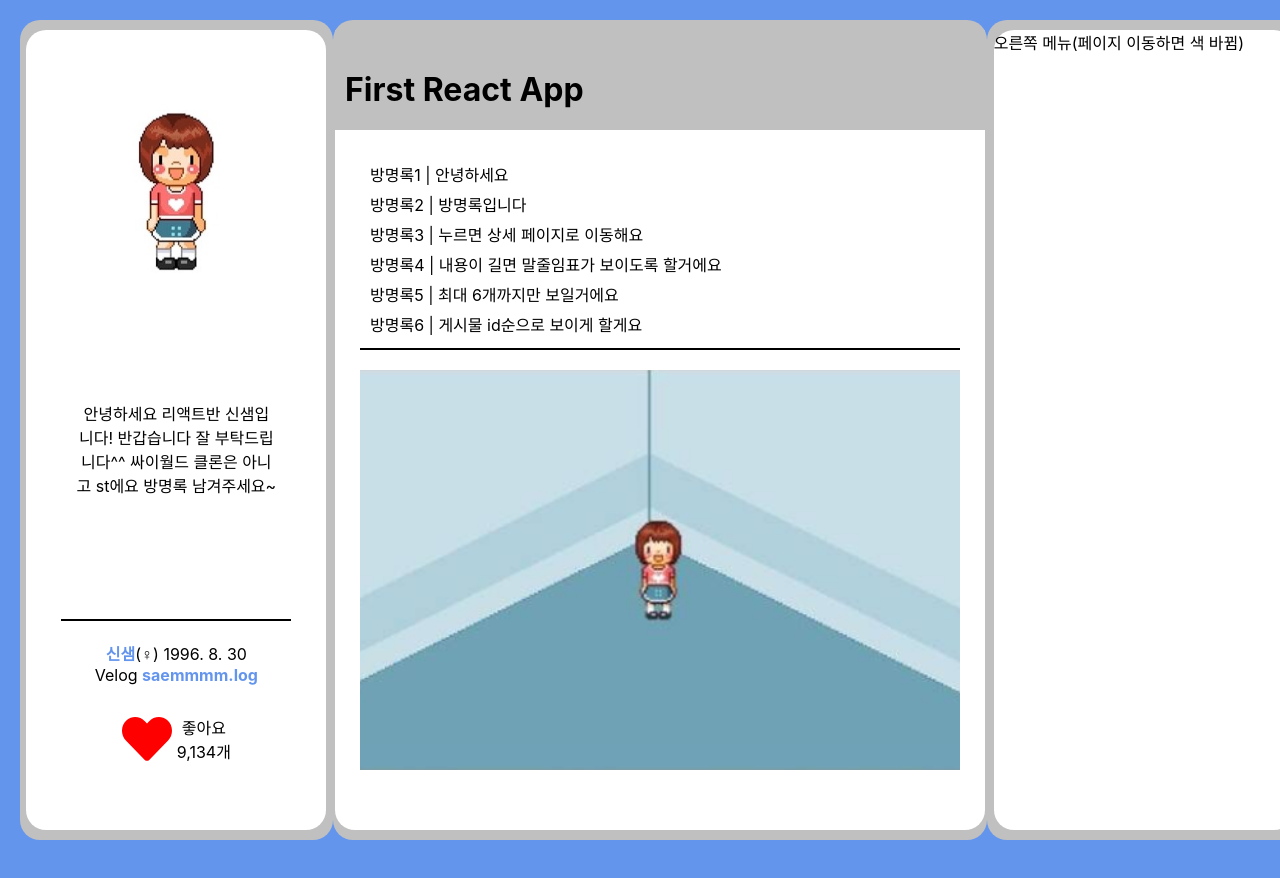
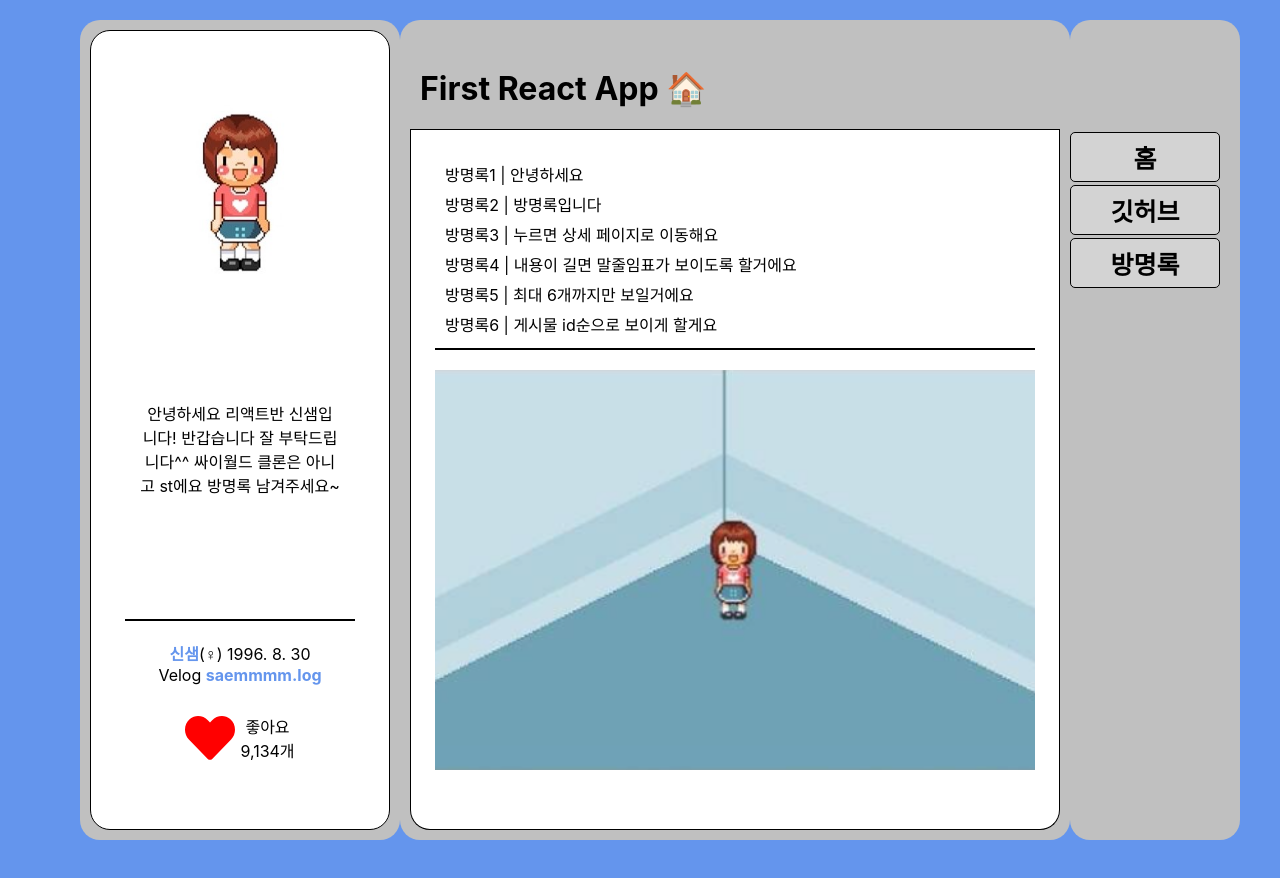
Before and after one commit to SAEMMM/First_React_App, a React (Create React App) app: page / in a window 1280 px wide. Shown: the top 878 px of the page. Built offline with nearby package versions, Linux system fonts and the light colour scheme.

Commit message:
Nav 레이아웃 완료

```diff
--- a/src/components/MidMain.js
+++ b/src/components/MidMain.js
@@ -7,7 +7,7 @@ function MidMain() {
         <Background>
             <StMiddle>
                 <StMiddleHeader>
-                    <h1>First React App</h1>
+                    <h1>First React App 🏠</h1>
                 </StMiddleHeader>
                 <StMiddleBoard>
                     방명록1 | 안녕하세요 <br />
@@ -46,6 +46,9 @@ const StMiddle = styled.div`
   display: flex;
   flex-direction: column;
   align-items: center;
+  border-width: 0px 1px 1px 1px;
+  border-color: black;
+  border-style: solid;
 `
 
 const StMiddleHeader = styled.div`
@@ -56,18 +59,20 @@ const StMiddleHeader = styled.div`
     background-color: Silver;
     display: flex;
     align-items: flex-end;
+    border-bottom-style: solid;
+    border-bottom-width: 1px;
+    border-bottom-style: black;
 `
 
 const StMiddleBoard = styled.div`
     box-sizing: border-box;
     width: 600px;
     height: 200px;
-    /* background-color: skyblue; */
     margin-top: 20px;
     line-height: 30px;
     padding: 10px;
     border-bottom-style: solid;
-    border-bottom-width: 2px;;
+    border-bottom-width: 2px;
     border-bottom-style: black;
 `
 
--- a/src/components/Nav.js
+++ b/src/components/Nav.js
@@ -4,7 +4,11 @@ import styled from "styled-components";
 function Nav() {
     return (
         <Background>
-            <StRightMenu>오른쪽 메뉴(페이지 이동하면 색 바뀜)</StRightMenu>
+            <StRightMenu>
+                <StRightMenuBtn>홈</StRightMenuBtn>
+                <StRightMenuBtn>깃허브</StRightMenuBtn>
+                <StRightMenuBtn>방명록</StRightMenuBtn>
+            </StRightMenu>
         </Background>
     )
 }
@@ -12,7 +16,7 @@ function Nav() {
 export default Nav
 
 const Background = styled.div`
-    width: 320px;
+    width: 170px;
     height: 820px;
     padding: 40px 0px 10px 0px;
     box-sizing: border-box;
@@ -24,8 +28,32 @@ const Background = styled.div`
 `
 
 const StRightMenu = styled.div`
-  width: 300px;
+  width: 170px;
   height: 800px;
-  background-color: White;
   border-radius: 20px;
+  box-sizing: border-box;
+  display: flex;
+  flex-direction: column;
+  align-items: left;
+  padding-top: 100px;
+  padding-bottom: 540px;
+  justify-content: space-around;
 `
+
+const StRightMenuBtn = styled.button`
+    width: 150px;
+    height: 50px;
+    background-color: LightGray;
+    border-radius: 5px;
+    border: 1px solid black;
+    font-size: 25px;
+    font-weight: bold;
+    cursor: pointer;
+    &:hover {
+        filter: brightness(0.7);
+        transition: all 0.3s;
+    }
+    &:active {
+        background-color: LightSlateGrey;
+    }
+`
--- a/src/components/Profile.js
+++ b/src/components/Profile.js
@@ -49,6 +49,7 @@ const StLeftProfile = styled.div`
   justify-content: space-around;
   border-radius: 20px;
   align-itemS: center;
+  border: 1px solid black;
 `
 
 const StProfileImg = styled.div`
```
